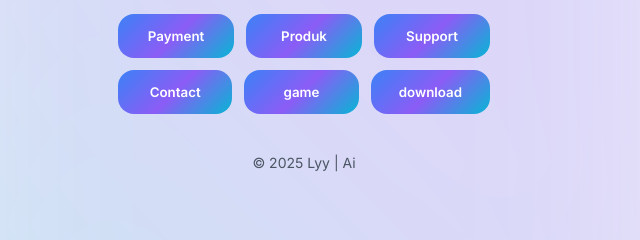
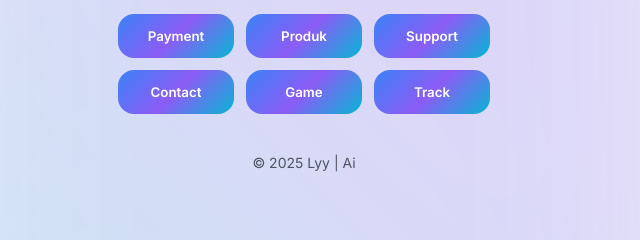
Before and after one commit to lyy393/LyyGanteng-, a plain HTML site: page index.html in a window 1280 px wide. Shown: the part 524-764 px from the top of the page, 336-976 px from the left. Drawn offline with Linux system fonts and the light colour scheme.

Commit message:
Update index.html

```diff
--- a/index.html
+++ b/index.html
@@ -259,8 +259,8 @@ background:var(--brand);color:#fff;cursor:pointer;transition:transform .2s}
       <button class="btn" onclick="toPage('products')">Produk</button>
       <button class="btn" onclick="toPage('list')">Support</button>
       <button class="btn" onclick="toPage('contact')">Contact</button>
-      <button class="btn" onclick="toPage('game')">game</button>
-      <button class="btn" onclick="toPage('download')">download</button>
+      <button class="btn" onclick="toPage('game')">Game</button>
+      <button class="btn" onclick="toPage('track')">Track</button>
     </div>
   </section>
 
```
